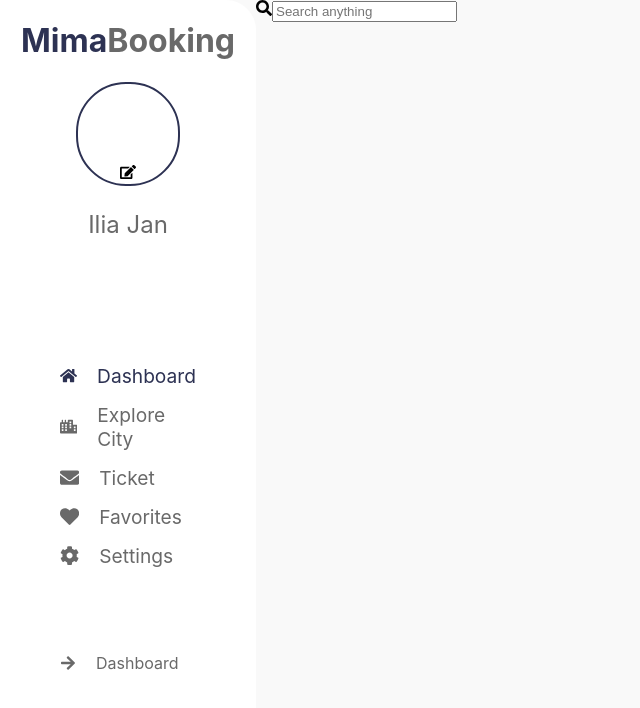
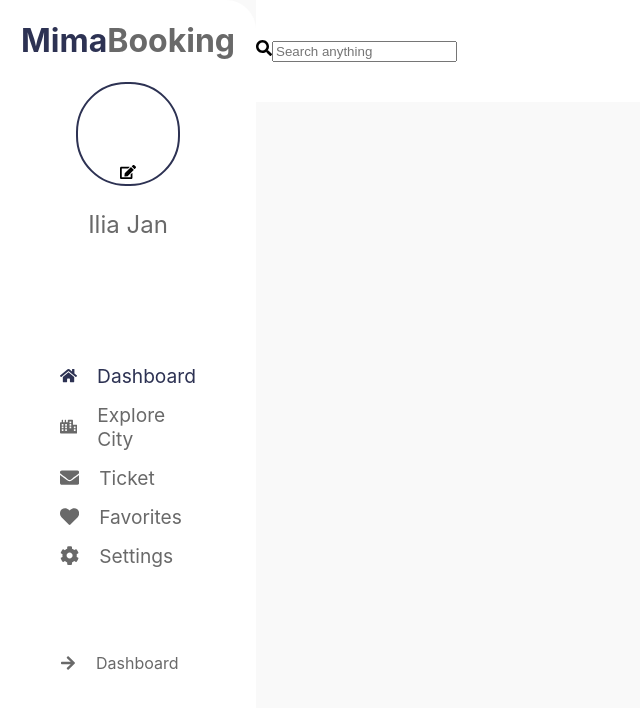
Before and after one commit to patrick-nsolo/hotel-booking-app, a React (Create React App) app: page / in a window 1280 px wide. Shown: the top 708 px of the page, without its empty margins (0-640 px from the left). Built offline with nearby package versions, Linux system fonts and the light colour scheme.

Commit message:
update top bar

```diff
--- a/src/components/topBar/topBar.css
+++ b/src/components/topBar/topBar.css
@@ -0,0 +1,4 @@
+.top-bar{
+    background-color: #fff;
+    padding:40px 0 40px 0;
+}
--- a/src/components/topBar/topBar.js
+++ b/src/components/topBar/topBar.js
@@ -11,7 +11,6 @@ function TopBar() {
           <input type="text" placeholder="Search anything" />
         </div>
       </div>
-
     </div>
   )
 }
```
